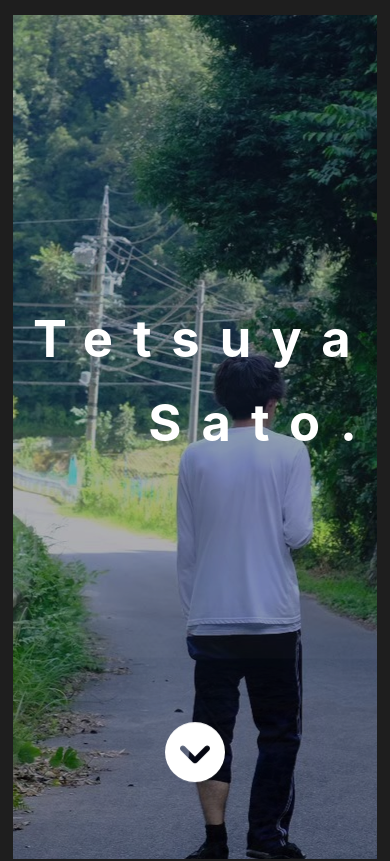
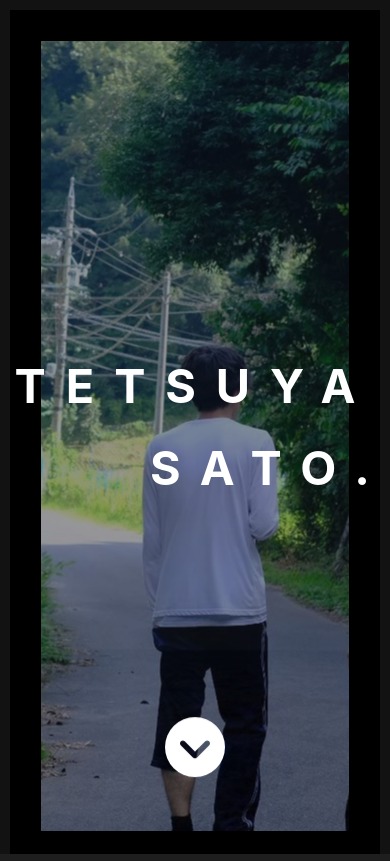
Before and after one commit to Tech-an/my-portfolio-site-jsx, a Next.js app: page / in a window 390 px wide. Shown: the top 861 px of the page. Built offline with nearby package versions, Linux system fonts and the light colour scheme.

Commit message:
homeページ完成

```diff
--- a/src/pages/home.jsx
+++ b/src/pages/home.jsx
@@ -42,7 +42,8 @@ export default function Home() {
           </div>
         </div>
       </div>
-      <ArrowDown id="About" clr={isMobile ? "white" : "black"} />
+      <ArrowDown id="About" clr={"white"} />
+      {/* <ArrowDown id="About" clr={isMobile ? "white" : "black"} /> */}
     </div>
   );
 }
--- a/src/styles/home-container.module.css
+++ b/src/styles/home-container.module.css
@@ -1,71 +1,74 @@
 .container {
   position: relative;
   z-index: 10000;
-  padding: 30px 20px 0 20px;
-  /* background-color: var(--mainClr); */
+  padding: 10px 10px 0 10px;
   background-color: var(--subClr);
+  display: flex;
+  justify-content: center;
+  align-items: center;
 }
 
 .title {
+  position: absolute;
+  top: 0;
+  left: 0;
   display: flex;
   flex-direction: row;
-  /* flex-direction: column; */
   justify-content: center;
   align-items: center;
   justify-items: center;
-  height: 100vh;
+  height: 100%;
   color: #fff;
   text-align: center;
+
+  gap: 3%;
+  background: rgba(0, 0, 0, 0.4);
+  letter-spacing: 20px;
+  font-weight: bold;
+  width: 100%;
 }
 
-.title > div {
+/* .title > div {
   letter-spacing: 20px;
+  font-weight: bold;
   height: 100%;
   transition: all 2.3s;
-  font-weight: bold;
-}
+} */
 
 .title_first {
-  font-size: 10vw;
-  /* flex: 1; */
-  transform: translateX(160px);
-  width: 40%;
-  line-height: 80vh;
-  display: flex;
-  justify-content: flex-end;
+  font-size: 8vw;
+  /* transform: translateX(160px); */
+  /* width: 40%; */
+  /* line-height: 80vh; */
+  /* display: flex;
+  justify-content: flex-end; */
 }
 
 .title_second {
-  display: flex;
-  justify-content: flex-end;
-  font-size: 10vw;
-  /* flex: 1; */
-  width: 80%;
-  line-height: 100vh;
-  clip-path: polygon(60% 0, 100% 0, 100% 100%, 0 100%);
+  /* display: flex;
+  justify-content: flex-end; */
+  font-size: 8vw;
+  /* width: 80%; */
+  /* line-height: 100vh; */
+  /* clip-path: polygon(60% 0, 100% 0, 100% 100%, 0 100%); */
 }
 
 .title_effect {
-  background: rgba(255, 255, 255, 0.8);
+  /* background: rgba(255, 255, 255, 0.8);
   mix-blend-mode: screen;
-  color: #000;
-}
-
-.title > p {
-  letter-spacing: 10px;
-  margin-top: 25px;
-  font-weight: 600;
-  font-size: var(--heading3);
+  color: #000; */
 }
 
 .slideshow {
   width: 100%;
+  border: black 8vw solid;
+  border-bottom: black 6vw solid;
+  margin: 0 auto;
   height: 100vh;
   background-repeat: no-repeat;
   background-attachment: fixed;
   animation: slideshow 20s infinite;
   transition: background-image 0.5s ease-in-out;
-  background-color: rgba(0, 0, 0, 0.3);
   background-blend-mode: darken;
 }
 
@@ -73,24 +76,24 @@
   0%,
   20% {
     background-image: url("../../public/home_img1.jpg");
-    background-position: 30% center;
+    background-position: 30% 90%;
   }
   40%,
   55% {
     background-image: url("../../public/home_img2.jpg");
-    background-position: center center;
+    background-position: 53% 50%;
   }
   70%,
   90% {
     background-image: url("../../public/home_img3.jpg");
-    background-position: 80% 30%;
+    background-position: 80% 20%;
   }
   100% {
     background-image: url("../../public/home_img1.jpg");
-    background-position: 30% center;
+    background-position: 30% 90%;
   }
 }
-
+/*
 @media (max-width: 768px) {
   .title > h1 {
     letter-spacing: 12px;
@@ -106,7 +109,6 @@
   .title_first {
     font-size: 9vw;
     transform: translateX(150px);
-    /* flex: 2.5; */
     line-height: 70vh;
     width: 35%;
   }
@@ -114,25 +116,27 @@
   .title_second {
     font-size: 8vw;
     clip-path: polygon(70% 0, 100% 0, 100% 100%, 0 100%);
-    /* flex: 1;
-    line-height: 100vh; */
   }
-}
+} */
 
 @media (max-width: 500px) {
-  .container {
+  .title {
+    flex-direction: column;
+    /* flex-wrap: wrap; */
+    text-transform: uppercase;
+  }
+  .title > .title_first {
+    font-size: 12vw;
+  }
+  .title > .title_second {
+    /* transform: translateX(60px); */
+    width: 100%;
+    text-align: right;
+    font-size: 12vw;
+  }
+  /* .container {
     padding: 15px 13px 0 13px;
   }
-  /* .title > h1 {
-    letter-spacing: 9px;
-    font-size: calc(var(--heading1) * 0.7);
-  }
-  .title > p {
-    letter-spacing: 8px;
-    margin-top: 20px;
-    font-weight: 600;
-    font-size: var(--heading3) * 0.5;
-  } */
 
   .title {
     flex-direction: column;
@@ -155,7 +159,6 @@
     font-size: 13vw;
     flex: 2;
     line-height: 10vh;
-    /* transform: translate(80px, -50px); */
     width: 100%;
     clip-path: polygon(0 0, 100% 0, 100% 100%, 0 100%);
   }
@@ -164,5 +167,5 @@
     background: rgba(255, 255, 255, 0);
     mix-blend-mode: normal;
     color: #fff;
-  }
+  } */
 }
```
Also changed, not shown: public/home_img3_.jpg (added).
